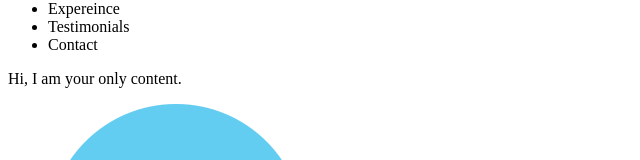
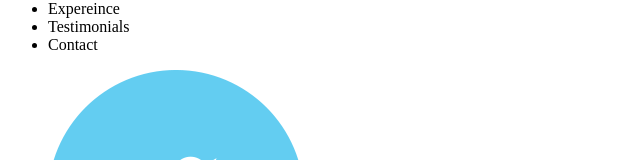
Before and after one commit to cbwsports/my-personal-site, an Angular app: page / in a window 1280 px wide. Shown: the part 163-323 px from the top of the page, without its empty margins (0-640 px from the left). Built offline with nearby package versions, Linux system fonts and the light colour scheme.

Commit message:
Added component routing for content components

```diff
--- a/src/app/content/content.component.html
+++ b/src/app/content/content.component.html
@@ -1 +1 @@
-<p>Hi, I am your only content.</p>
+<router-outlet></router-outlet>
--- a/src/app/content/content.module.ts
+++ b/src/app/content/content.module.ts
@@ -1,5 +1,6 @@
 import { BrowserModule } from '@angular/platform-browser';
 import { NgModule } from '@angular/core';
+import { RouterModule, Routes } from '@angular/router';
 
 import { ContentComponent } from './content.component';
 import { BioComponent } from './bio/bio.component';
@@ -7,6 +8,15 @@ import { SkillsComponent } from './skills/skills.component';
 import { ExperienceComponent } from './experience/experience.component';
 import { TestimonialsComponent } from './testimonials/testimonials.component';
 import { ContactComponent } from './contact/contact.component';
+
+const appRoutes: Routes = [
+            { path: 'bio', component: BioComponent},
+            { path: 'skills', component: SkillsComponent},
+            { path: 'experience', component: ExperienceComponent },
+            { path: 'testimonials', component: TestimonialsComponent},
+            { path: 'contact', component: ContactComponent},
+            //{ path: '**', component: PageNotFoundComponent}
+]
 
 @NgModule({
   declarations: [
@@ -18,6 +28,7 @@ import { ContactComponent } from './contact/contact.component';
             ContactComponent
   				],
   imports: [
+    RouterModule.forRoot(appRoutes),
     BrowserModule
   ],
   exports: [
```
